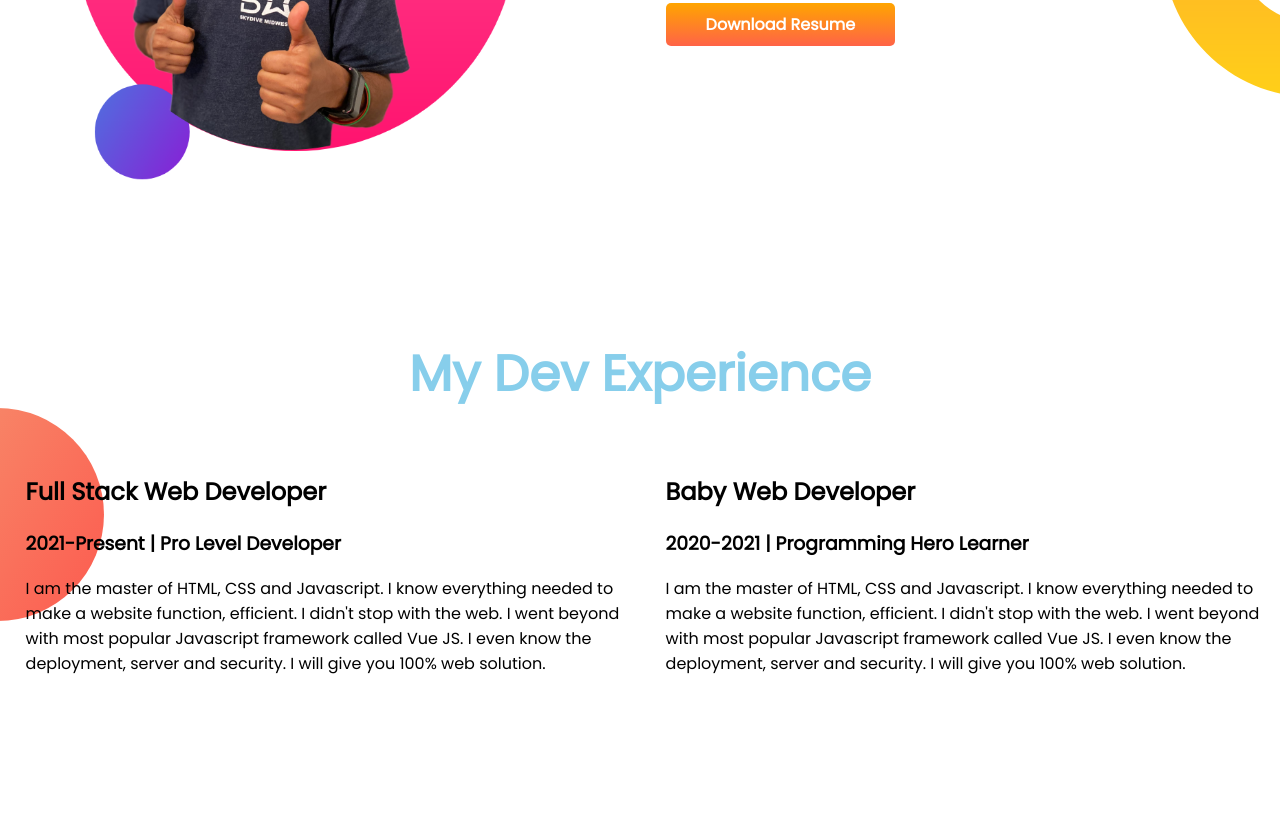
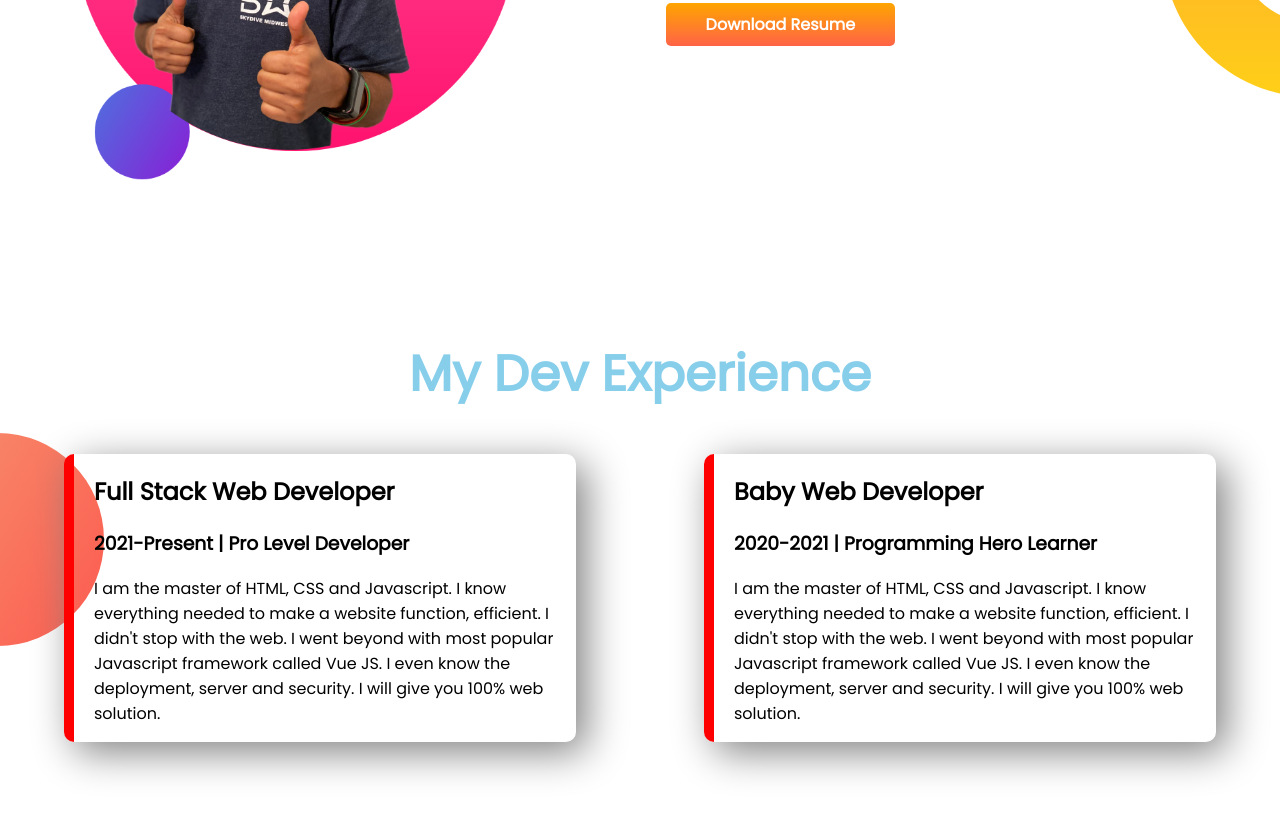
Before and after one commit to MinLove1/developer-portfolio, a plain HTML site: page index.html in a window 1280 px wide. Shown: the part 937-1753 px from the top of the page. Drawn offline with Linux system fonts and the light colour scheme.

Commit message:
experience

```diff
--- a/index.html
+++ b/index.html
@@ -56,7 +56,7 @@
 
         <div class="flexible-section">
 
-            <div class="half-width" id="baby-dev">
+            <div id="baby-dev">
 
                 <h2>Full Stack Web Developer</h2>
                 <h3>2021-Present | Pro Level Developer</h3>
@@ -67,7 +67,7 @@
             </div>
 
 
-            <div class="half-width" id="baby-dev">
+            <div id="baby-dev">
 
                 <h2>Baby Web Developer</h2>
                 <h3>2020-2021 | Programming Hero Learner</h3>
--- a/style.css
+++ b/style.css
@@ -64,3 +64,15 @@ h1{
     text-align:center;
     color:skyblue;
 }
+
+#baby-dev {
+
+    margin-left:5%;
+    margin-right:5%;
+    padding-left:20px;
+    width:40%;
+    box-shadow:10px 10px 40px grey;
+    border-radius:10px;
+    border-left:10px solid red;
+
+}
```
